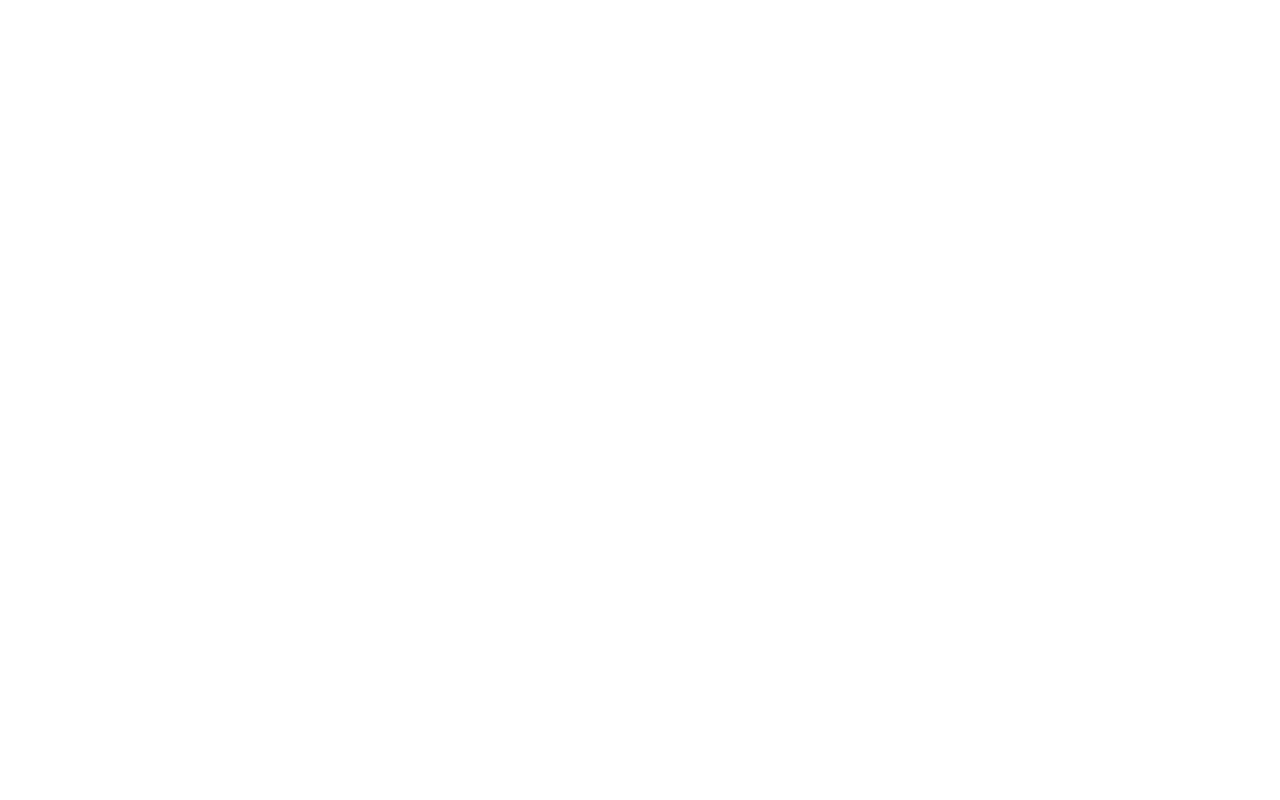
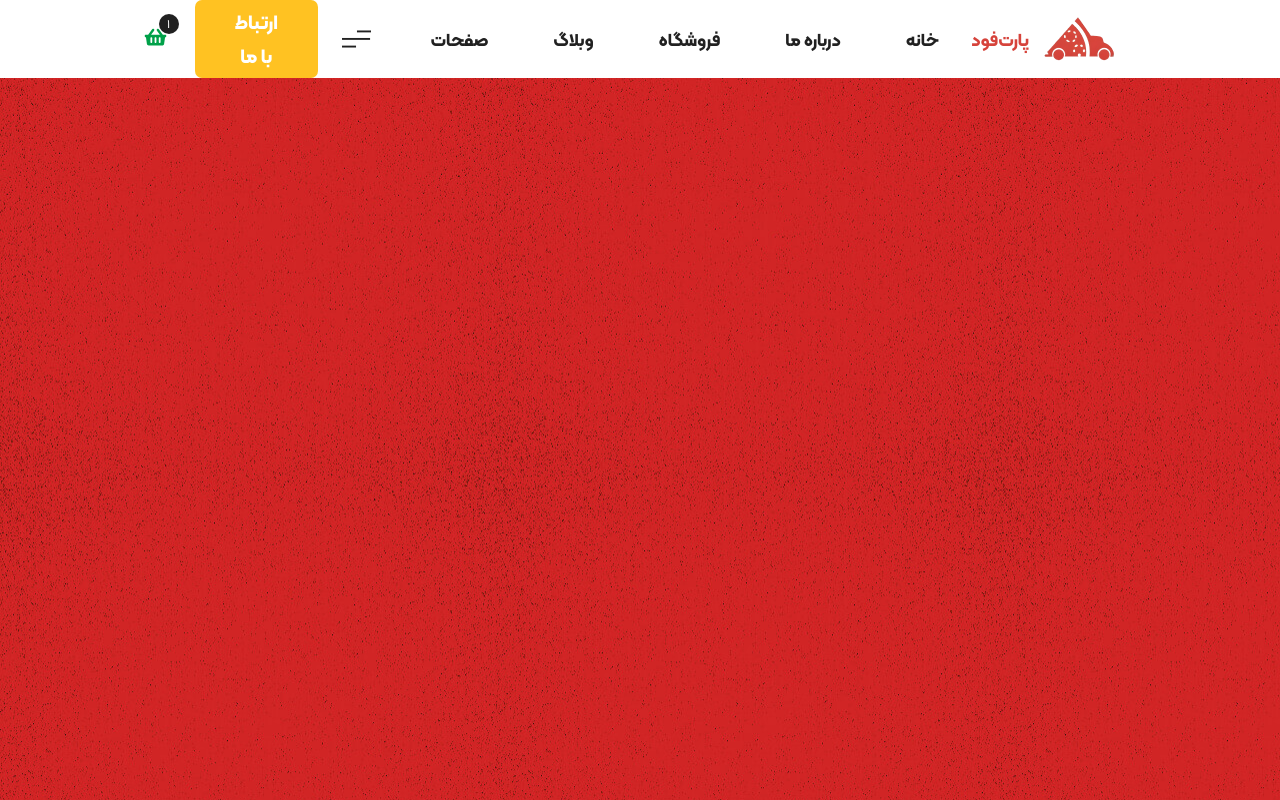
Before and after one commit to Part-Institute/CRO.CODE.ILE1, a plain HTML site: page index.html in a window 1280 px wide. Drawn offline with Linux system fonts and the light colour scheme.

Commit message:
[add] Navigation (without responsive)

```diff
--- /dev/null
+++ b/assets/styles/style.css
@@ -0,0 +1,101 @@
+body {
+    margin: 0;
+    height: 98px;
+}
+
+/*
+==========
+Navigation
+==========
+*/
+
+nav {
+    display: flex;
+    padding-right: 15%;
+    padding-left: 15%;
+    background-color: #fff;
+}
+
+.nav-logo {
+    width: 10%;
+    display: flex;
+    align-items: center;
+    justify-content: center;
+    cursor: pointer;
+}
+
+.nav-logo h3 {
+    color: rgba(214, 67, 59, 1);
+    font-family: kalamehBold;
+    font-size: 18px;
+    padding-right: 15px;
+}
+
+.nav-items {
+    width: 70%;
+    display: flex;
+    gap: 65px;
+    justify-content: center;
+    align-items: center;
+}
+
+.nav-items a {
+    text-decoration: unset;
+    color: rgba(33, 33, 33, 1);
+    font-size: 18px;
+    font-family: kalamehBold;
+}
+
+.nav-access {
+    width: 20%;
+    display: flex;
+    align-items: center;
+    gap: 24px;
+}
+
+.nav-access button {
+    font-family: kalamehBold;
+    background-color: rgba(255, 194, 34, 1);
+    color: rgba(255, 255, 255, 1);
+    cursor: pointer;
+    border: unset;
+    font-size: 20px;
+    padding: 5px 40px;
+    border-radius: 7px;
+}
+
+.nav-access img:first-of-type {
+    width: 30px;
+    height: 18px;
+    cursor: pointer;
+}
+
+.nav-access-shopping-icon {
+    position: relative;
+}
+
+.nav-access-shopping-icon p {
+    font-family: kalamehRegular;
+    font-size: 12px;
+    color: white;
+    background-color: rgba(33, 33, 33, 1);
+    border-radius: 30px;
+    position: absolute;
+    bottom: 4px;
+    left: 18px;
+    width: 20px;
+    height: 20px;
+    text-align: center;
+}
+
+/*
+======
+Header
+======
+*/
+
+header {
+    height: 100vh;
+    background-image: url("../images/home/header/backgroundHeader.png");
+
+}
--- a/index.html
+++ b/index.html
@@ -1,13 +1,55 @@
 <!doctype html>
-<html lang="en">
+<html lang="fa" dir="rtl">
 <head>
     <meta charset="UTF-8">
     <meta name="viewport"
           content="width=device-width, user-scalable=no, initial-scale=1.0, maximum-scale=1.0, minimum-scale=1.0">
-    <meta http-equiv="X-UA-Compatible" content="ie=edge">
+    <link rel="stylesheet" href="assets/styles/style.css">
+    <link rel="stylesheet" href="assets/styles/_fonts.css">
     <title>PartFood | Home</title>
 </head>
 <body>
+<header>
+    <nav>
+        <div class="nav-logo">
+            <img src="assets/images/home/navigation/PartFoodLogo.png" alt="Part Food Logo">
+            <h3>
+                پارت‌فود
+            </h3>
+        </div>
+        <div class="nav-items">
+            <a href="#">
+                خانه
+            </a>
+            <a href="#">
+                درباره ما
+            </a>
+            <a href="#">
+                فروشگاه
+            </a>
+            <a href="#">
+                وبلاگ
+            </a>
+            <a href="#">
+                صفحات
+            </a>
+        </div>
+        <div class="nav-access">
+            <img src="assets/icons/home/navigation/menuIcon.svg" alt="Menu Icon">
+            <button>
+                ارتباط با ما
+            </button>
+            <div class="nav-access-shopping-icon">
+                <img src="assets/icons/home/navigation/shoppingCartIcon.svg" alt="">
+                <p>
+                    1
+                </p>
+            </div>
+        </div>
+    </nav>
+    <div class="header-">
 
+    </div>
+</header>
 </body>
 </html>
```
